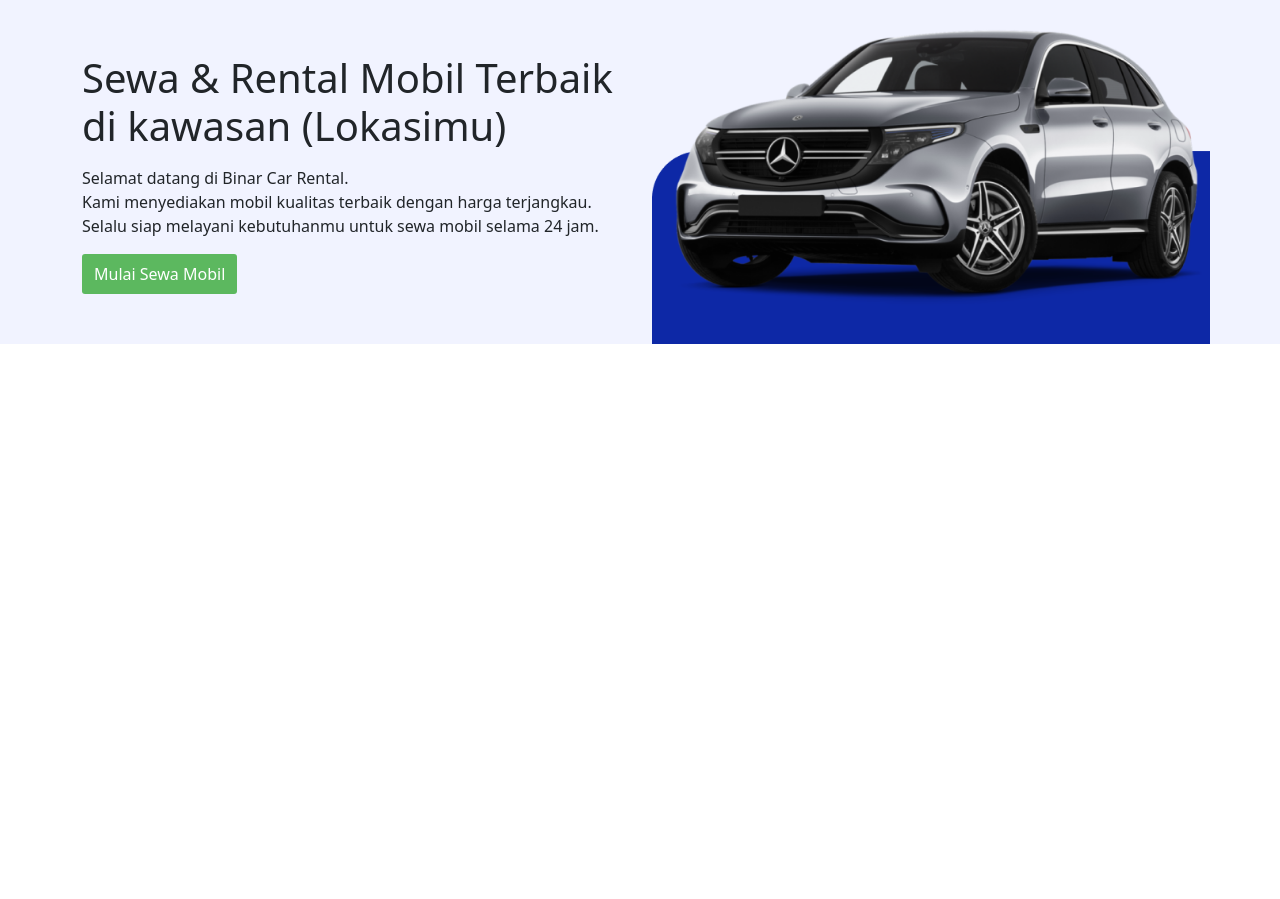
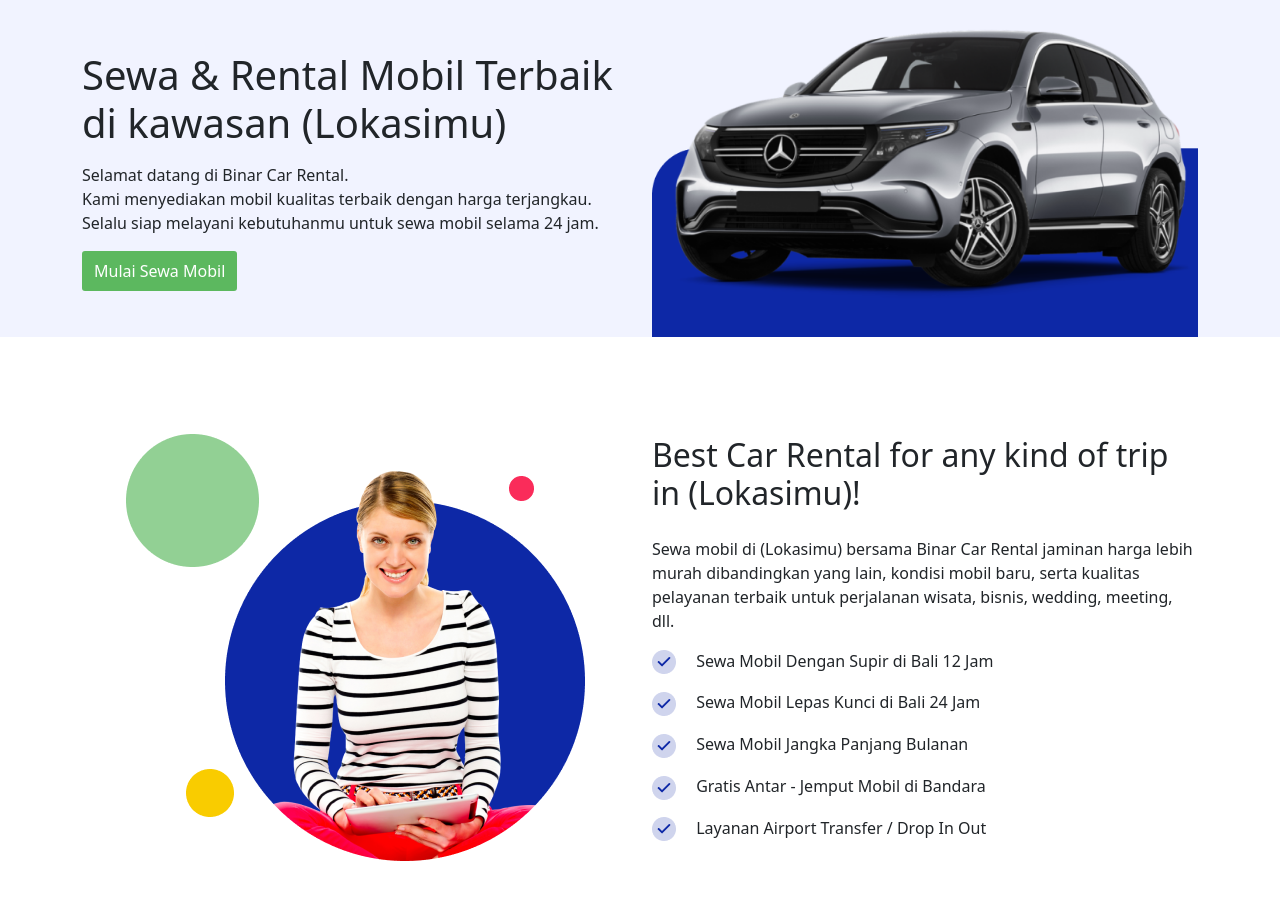
Before and after one commit to rzkyprtmaaa/24001182-km7-ris-bcr-ch1, a plain HTML site: page index.html in a window 1280 px wide. Shown: the part 51-950 px from the top of the page. Before the commit the page ends 800 px from the top, so only its background shows below. Drawn offline with nearby package versions, Linux system fonts and the light colour scheme.

Commit message:
membuat tampilan our services

```diff
--- a/index.html
+++ b/index.html
@@ -87,7 +87,7 @@
       <!-- navbar end -->
       <!-- Header start -->
       <div class="container">
-        <div class="row">
+        <div class="row mb-5">
           <div class="col-md-6 d-flex flex-column justify-content-center">
             <h1 style="margin-top: 8px; margin-bottom: 8px">
               Sewa & Rental Mobil Terbaik di kawasan (Lokasimu)
@@ -112,7 +112,7 @@
               Mulai Sewa Mobil
             </p>
           </div>
-          <div class="col-md-6" style="padding-right: 0px">
+          <div class="col-md-6">
             <img
               src="/image/img_car.png"
               class="img-fluid"
@@ -124,6 +124,72 @@
       </div>
       <!-- header end -->
     </div>
+    <!-- our services start -->
+    <div class="container">
+      <div class="row py-5">
+        <!-- left column -->
+        <div class="col-md-6 d-flex justify-content-center">
+          <img
+            src="/image/img_service.png"
+            class="img-fluid"
+            alt="ourservice"
+          />
+        </div>
+        <!-- right column -->
+        <div class="col-md-6 d-flex flex-column justify-content-center">
+          <h2 style="margin-bottom: 24px">
+            Best Car Rental for any kind of trip in (Lokasimu)!
+          </h2>
+          <p>
+            Sewa mobil di (Lokasimu) bersama Binar Car Rental jaminan harga
+            lebih murah dibandingkan yang lain, kondisi mobil baru, serta
+            kualitas pelayanan terbaik untuk perjalanan wisata, bisnis, wedding,
+            meeting, dll.
+          </p>
+          <p>
+            <img
+              src="/image/checklist.png"
+              alt="check"
+              style="margin-right: 16px"
+            />
+            Sewa Mobil Dengan Supir di Bali 12 Jam
+          </p>
+          <p>
+            <img
+              src="/image/checklist.png"
+              alt="check"
+              style="margin-right: 16px"
+            />
+            Sewa Mobil Lepas Kunci di Bali 24 Jam
+          </p>
+          <p>
+            <img
+              src="/image/checklist.png"
+              alt="check"
+              style="margin-right: 16px"
+            />
+            Sewa Mobil Jangka Panjang Bulanan
+          </p>
+          <p>
+            <img
+              src="/image/checklist.png"
+              alt="check"
+              style="margin-right: 16px"
+            />
+            Gratis Antar - Jemput Mobil di Bandara
+          </p>
+          <p>
+            <img
+              src="/image/checklist.png"
+              alt="check"
+              style="margin-right: 16px"
+            />
+            Layanan Airport Transfer / Drop In Out
+          </p>
+        </div>
+      </div>
+    </div>
+    <!-- our services end -->
     <script
       src="https://cdn.jsdelivr.net/npm/bootstrap@5.3.3/dist/js/bootstrap.bundle.min.js"
       integrity="sha384-YvpcrYf0tY3lHB60NNkmXc5s9fDVZLESaAA55NDzOxhy9GkcIdslK1eN7N6jIeHz"
```
Also changed, not shown: image/checklist.png (added), image/img_service.png (added).
